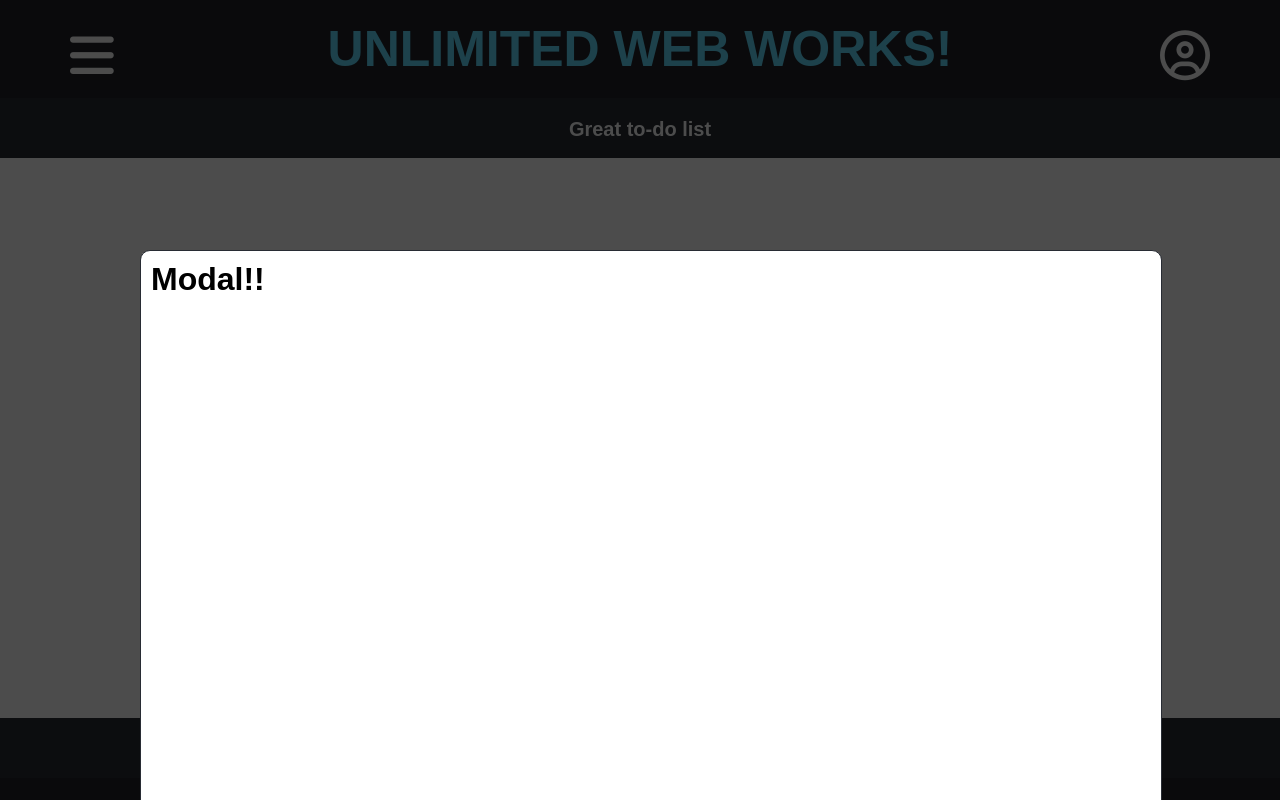
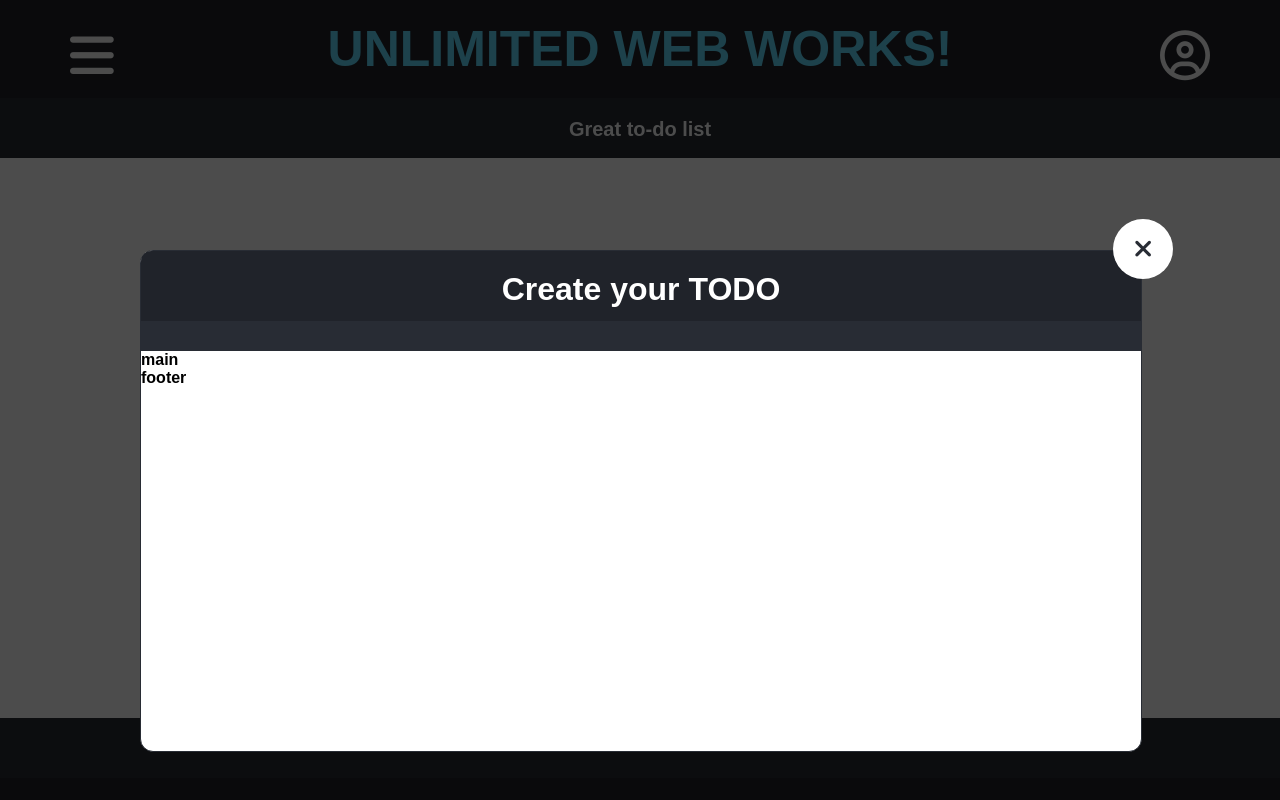
Before and after one commit to WheatleyCODE/hard-todo-list, a React (Create React App) app: page /todo in a window 1280 px wide. Both pictures are taken after a click on the button "Add todo". Shown: the top 800 px of the page. Built offline with nearby package versions, Linux system fonts and the light colour scheme.

Commit message:
Add modal, fis styles

```diff
--- a/src/components/ModalTodo/ModalTodo.scss
+++ b/src/components/ModalTodo/ModalTodo.scss
@@ -1,4 +1,5 @@
 @import '../../styles/variables.scss';
+@import '../../styles/mixins.scss';
 
 .ModalTodo {
   width: 1000px;
@@ -7,10 +8,58 @@
   border: 1px solid $colorGrey;
   left: 50%;
   margin-left: -500px;
-  border-radius: 10px;
-  height: 600px;
+  border-radius: 13px;
+  height: 500px;
   top:0;
   margin-top: 250px;
-  padding: 10px;
   z-index: 22;
+
+  &__header {
+    width: 100%;
+    height: 100px;
+    background-color: $colorBlack;
+    border-radius: 10px 10px 0 0px;
+    display: flex;
+    justify-content: space-between;
+    flex-direction: column;
+    text-align: center;
+
+    h1 {
+      color: $colorWhite;
+      margin-top: 20px;
+    }
+  }
+
+  &__sub-header {
+    width: 100%;
+    height: 30px;
+    background-color: $colorGrey;
+  }
+
+  &__close-button {
+    @include ButtonDiv;
+    width: 60px;
+    height: 60px;
+    background-color: $colorWhite;
+    border-radius: 50%;
+    position: absolute;
+    top: 0;
+    right: 0;
+    margin-right: -32px;
+    margin-top: -32px;
+    cursor: pointer;
+
+    i {
+      color: $colorGrey;
+      font-size: 25px;
+      transition: all 0.2s;
+      transform: rotate(0deg);
+    }
+
+    &:hover i {
+      color: $colorLightBlue;
+      transition: all 0.2s;
+      transform: rotate(10deg);
+    }
+  }
 }
--- a/src/components/ModalTodo/ModalTodo.tsx
+++ b/src/components/ModalTodo/ModalTodo.tsx
@@ -1,10 +1,22 @@
 import React from 'react'
 import './ModalTodo.scss'
 
-const ModalTodo = () => {
+type ModalTodoProps = {
+  onClickHandler: () => void
+}
+
+const ModalTodo = ({ onClickHandler }: ModalTodoProps) => {
   return (
     <div className="ModalTodo">
-      <h1>Modal!!</h1>
+      <button onClick={onClickHandler} className="ModalTodo__close-button">
+        <i className="fa fa-times" />
+      </button>
+      <div className="ModalTodo__header">
+        <h1>Create your TODO</h1>
+        <div className="ModalTodo__sub-header"></div>
+      </div>
+      <div className="ModalTodo__main">main</div>
+      <div className="ModalTodo__footer">footer</div>
     </div>
   )
 }
--- a/src/components/SelectColor/SelectColor.scss
+++ b/src/components/SelectColor/SelectColor.scss
@@ -2,7 +2,7 @@
 .SelectColor {
   width: 100px;
   height: 100px;
-  border: 1px solid $colorGrey;
+  border: 1px dotted $colorGrey;
   background-color:$colorWhite;
   position: absolute;
   margin-left: -60px;
--- a/src/components/Todo/Todo.tsx
+++ b/src/components/Todo/Todo.tsx
@@ -37,7 +37,7 @@ const Todo = ({ todo, onAddTodo, onCompletedClick, onDeleteTodo, onChangeColor }
         </button>
       </div>
       <Portal>
-        { showModal ? <><ModalTodo /><Backdrop onToggle={onClickHadler} /></> : null}
+        { showModal ? <><ModalTodo onClickHandler={onClickHadler} /><Backdrop onToggle={onClickHadler} /></> : null}
       </Portal>
     </div>
   )
--- a/src/components/TodoItem/TodoItem.scss
+++ b/src/components/TodoItem/TodoItem.scss
@@ -22,8 +22,8 @@
 
 
   &__completed-box {
-    margin-left: 40px;
-    margin-right: 60px;
+    margin-left: 20px;
+    margin-right: 50px;
   }
 
   &__color-box, &__trash-box, &__completed-box, &__update-box {
```
